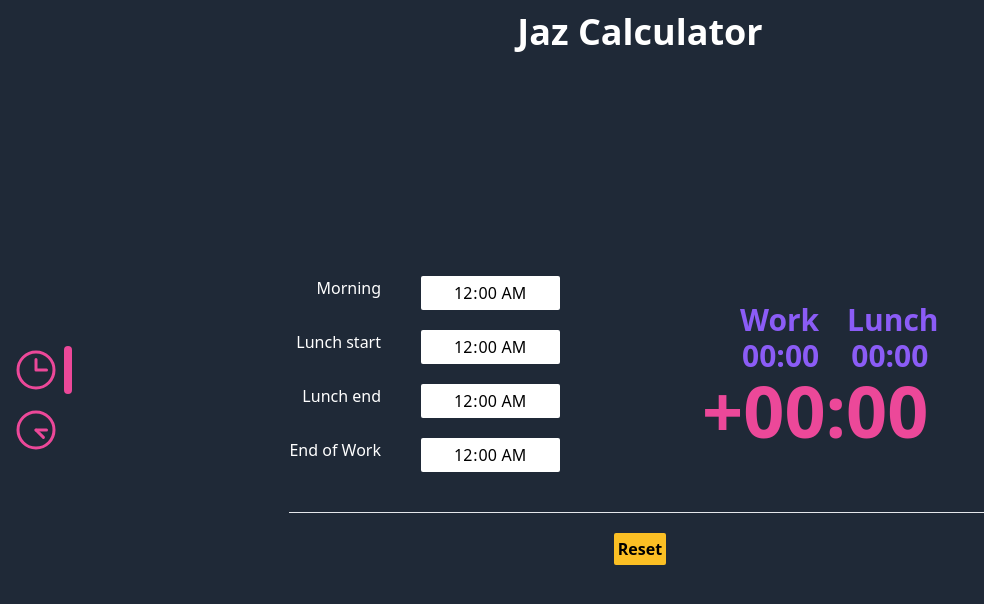
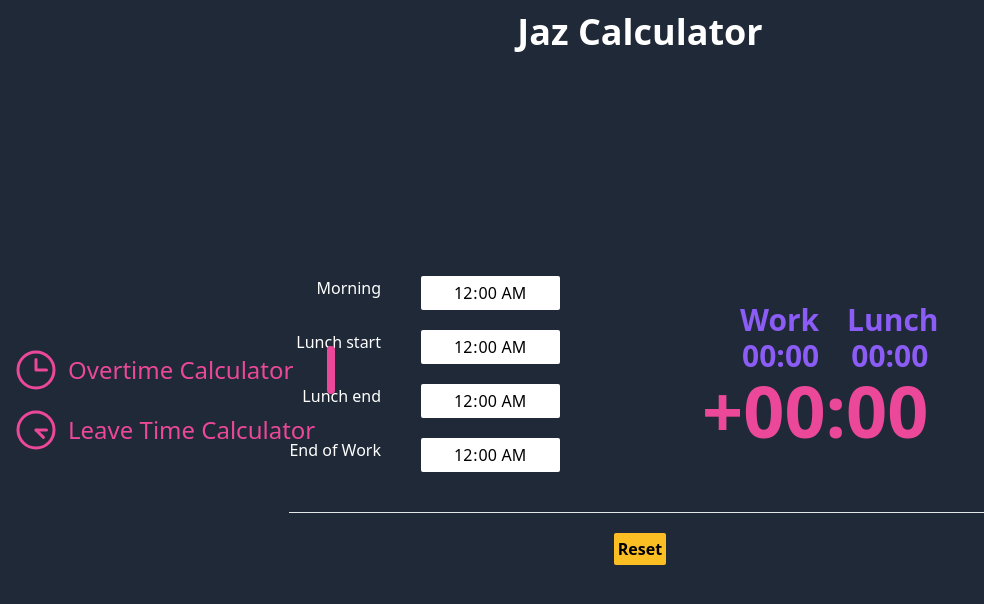
Before and after one commit to QKharma/Jaz-Calculator, a React (Create React App) app: page /OvertimeCalculator in a window 1280 px wide. Shown: the top 604 px of the page, without its empty margins (0-984 px from the left). Built offline with nearby package versions, Linux system fonts and the light colour scheme.

Commit message:
:lipstick: Add page link titles to icons

```diff
--- a/src/App.tsx
+++ b/src/App.tsx
@@ -17,8 +17,16 @@ function App() {
     <Router>
       <div className='h-screen'>
         <nav className='flex flex-col absolute h-full p-3 lg:justify-center justify-end space-y-3'>
-          <NavbarButton path='/OvertimeCalculator' icon='clock' />
-          <NavbarButton path='/LeaveCalculator' icon='clock2' />
+          <NavbarButton
+            name='Overtime Calculator'
+            path='/OvertimeCalculator'
+            icon='clock'
+          />
+          <NavbarButton
+            name='Leave Time Calculator'
+            path='/LeaveCalculator'
+            icon='clock2'
+          />
         </nav>
         <div className='bg-gray-800 h-full p-3 flex flex-col items-center'>
           <h1 className='text-white text-4xl font-semibold grid place-items-center'>
--- a/src/components/NavbarButton.tsx
+++ b/src/components/NavbarButton.tsx
@@ -3,6 +3,7 @@ import { Link, useLocation } from 'react-router-dom'
 
 interface NavbarButtonProps {
   icon: keyof typeof icons
+  name: string
   path: string
 }
 
@@ -15,13 +16,19 @@ const NavbarButton = (props: NavbarButtonProps) => {
   const location = useLocation()
 
   return (
-    <div className='flex flex-row'>
+    <div className='flex flex-row justify-between'>
       <Link
         to={props.path}
-        className='hover:bg-pink-100 hover:bg-opacity-10 rounded-xl'
+        className='hover:bg-pink-100 hover:bg-opacity-10 rounded-xl flex flex-row'
       >
         {icons[props.icon]}
+        <div className='grid place-items-center px-2'>
+          <p className='text-pink-500 text-2xl align-text-middle'>
+            {props.name}
+          </p>
+        </div>
       </Link>
+
       <div
         className={`${
           location.pathname === props.path ? '' : 'hidden'
```
